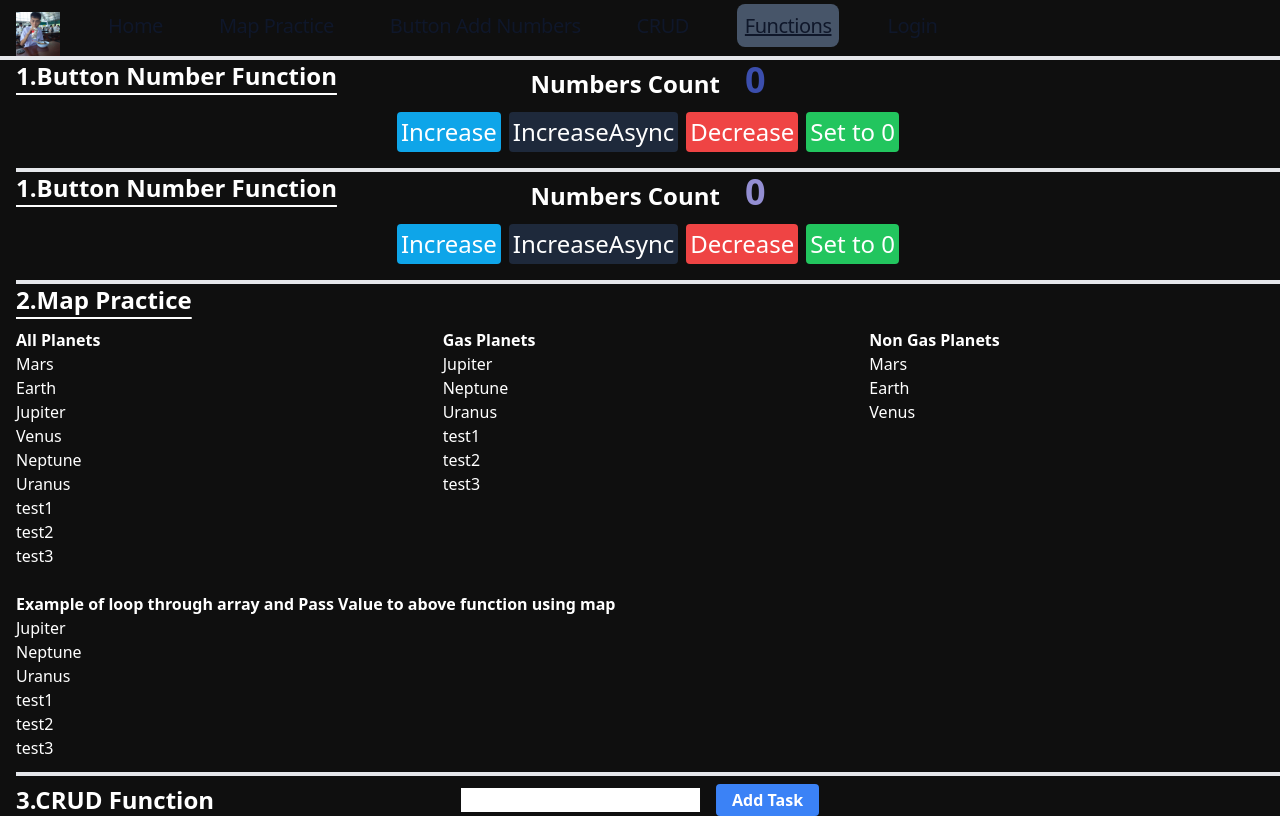
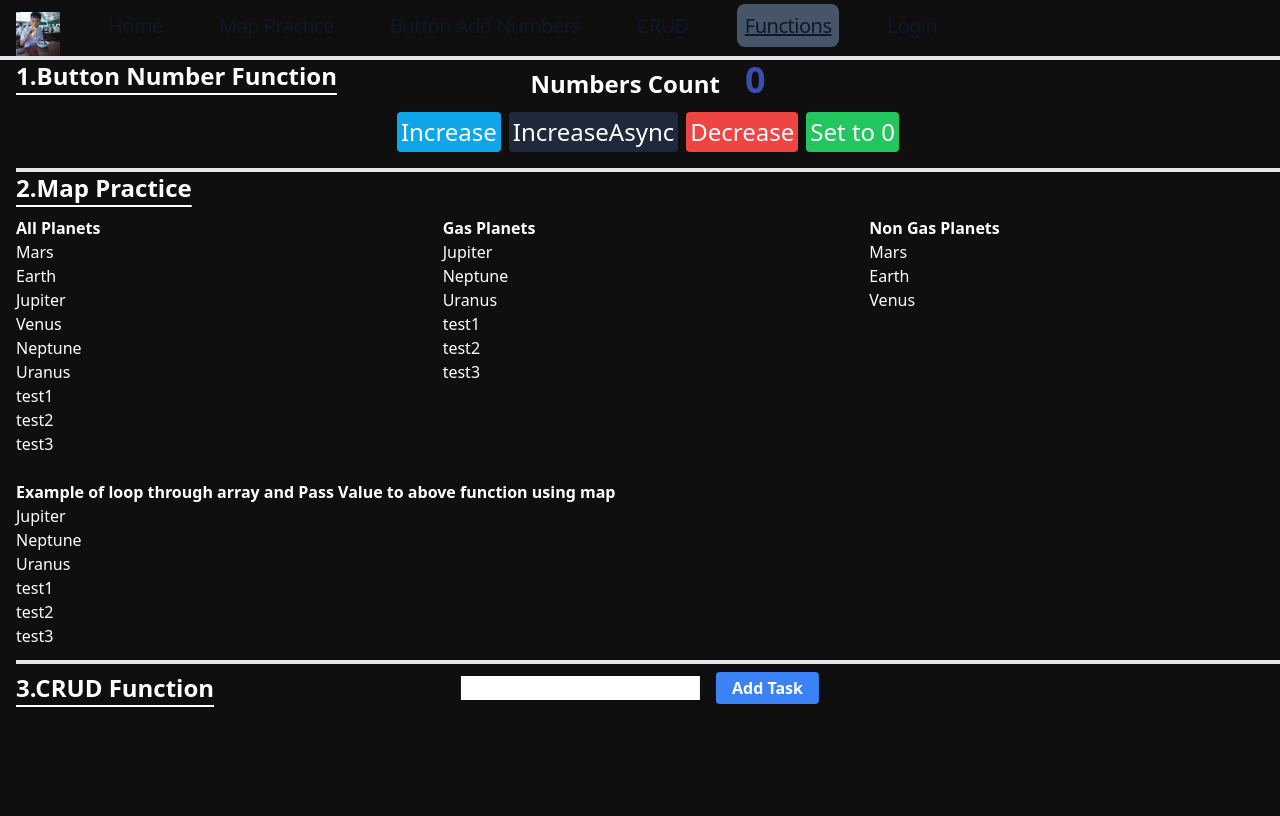
Before and after one commit to JoeSaranbro/old-portfolio, a React (Create React App) app: page /functions in a window 1280 px wide. Built offline with nearby package versions, Linux system fonts and the light colour scheme.

Commit message:
Update Functions.js

```diff
--- a/src/Functions.js
+++ b/src/Functions.js
@@ -7,7 +7,7 @@ const Functions = () => {
   return (
     <div className='content'>
         <div className=''><ButtonAddNums /></div>
-        <div className=''><ButtonAddNums /></div>
+
         <div className=''><MapPrac /></div>
         <div className=''><CRUD /></div>
     </div>
```
